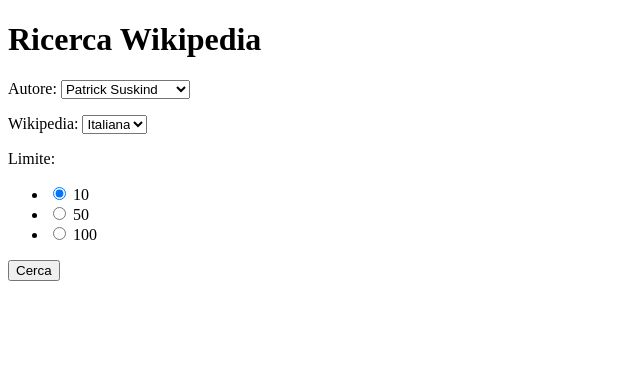
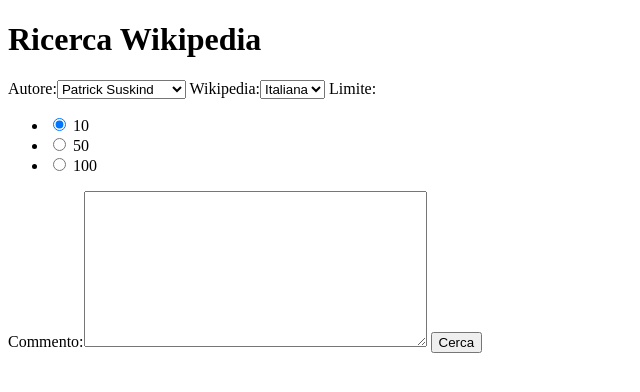
Before and after one commit to albertojacini/hello, a Django app: page /libri/ricerca/ in a window 1280 px wide. Shown: the top 392 px of the page, without its empty margins (0-640 px from the left). Run offline with Django 3.2, Linux system fonts and the light colour scheme; parts of the project's set-up code (start-up, migrations or seed data) failed here and were passed over.

Commit message:
form textarea

```diff
--- a/hello/settings.py
+++ b/hello/settings.py
@@ -48,12 +48,12 @@
 
 # Absolute filesystem path to the directory that will hold user-uploaded files.
 # Example: "/home/media/media.lawrence.com/media/"
-MEDIA_ROOT = ''
+MEDIA_ROOT = 'http://127.0.0.1:8000/content/'
 
 # URL that handles the media served from MEDIA_ROOT. Make sure to use a
 # trailing slash.
 # Examples: "http://media.lawrence.com/media/", "http://example.com/media/"
-MEDIA_URL = ''
+MEDIA_URL = '/media/'
 
 # Absolute path to the directory static files should be collected to.
 # Don't put anything in this directory yourself; store your static files
--- a/hello/urls.py
+++ b/hello/urls.py
@@ -1,5 +1,5 @@
 from django.conf.urls.defaults import *
-
+from settings import MEDIA_ROOT
 # Uncomment the next two lines to enable the admin:
 from django.contrib import admin
 admin.autodiscover()
@@ -10,6 +10,7 @@
     #url(r'^hello/', include('hello.foo.urls')),
 
     # Uncomment the admin/doc line below to enable admin documentation:
+
     url(r'^admin/doc/', include('django.contrib.admindocs.urls')),
 
     # Uncomment the next line to enable the admin:
@@ -22,6 +23,7 @@
     (r'^libri/generi/(\d+)/$', "libreria.views.libri_genere"),
     (r'^libri/ricerca/$', "libreria.views_wiki.ricerca"),
     (r'^test/$', 'libreria.views.test'),
+    (r'^content/(?P<path>.*/.*)$', 'django.views.static.serve', {'document_root': MEDIA_ROOT}),
     url(r'^autori/(?P<id>\d+)/$', 'libreria.views.autore_dettaglio', name='dettaglio_autore_id'),
     url(r'^autori/(?P<cognome>[a-zA-Z]\w*)/$', 'libreria.views.autore_dettaglio', name='dettaglio_autore_cognome'),
 )
--- a/libreria/templates/wikisearch.html
+++ b/libreria/templates/wikisearch.html
@@ -1,8 +1,11 @@
 {% extends "base.html" %}
+{% block extrahead %}
+ {{ form.media|safe }}
+{% endblock extrahead %}
 {% block title %}Ricerca Wikipedia{% endblock %} {% block content %}
 <h1>Ricerca Wikipedia</h1>
 <form action="." method="POST">
-    {{ form.as_p }}
+    {{ form.as_table }}
     <input type="submit" value="Cerca" />{% csrf_token %}
 </form>
 {% if risultati %}
@@ -12,4 +15,8 @@
 <li><a href='{{ link }}{{ ris.title }}'>{{ ris.title }}</a></li> {% endfor %}
 </ul>
 {% endif %}
+{% if commento %}
+<h3>commento</h3>
+{{ commento|safe }}
+{% endif %}
 {% endblock %}
--- a/libreria/views_wiki.py
+++ b/libreria/views_wiki.py
@@ -20,6 +20,7 @@
                     choices=((10,"10"),
                              (50,"50"),
                              (100,"100"))))
+    commento = forms.CharField(widget=forms.Textarea)
 
 
 wiki_url_api="http://%s.wikipedia.org/w/api.php?action=query&""format=json&srlimit=%s&list=search&srsearch=%s"
@@ -27,7 +28,7 @@
 
 
 def ricerca(request):
-    risultati = link = None
+    commento = risultati = link = None
     if request.method == 'POST':
         form = WikisearchForm(request.POST)
         if form.is_valid():
@@ -39,7 +40,8 @@
             dati = urllib2.urlopen(url.encode('utf-8')).read()
             valori = simplejson.JSONDecoder().decode(dati)
             risultati = valori['query']['search']
+            commento = form.cleaned_data['commento']
     else:
         form = WikisearchForm()
     return render_to_response('wikisearch.html', { 'form': form,
-        'link': link, 'risultati': risultati,}, context_instance=RequestContext(request))
+        'link': link, 'risultati': risultati, 'commento': commento}, context_instance=RequestContext(request))
```
Also changed, not shown: 3 other files.
